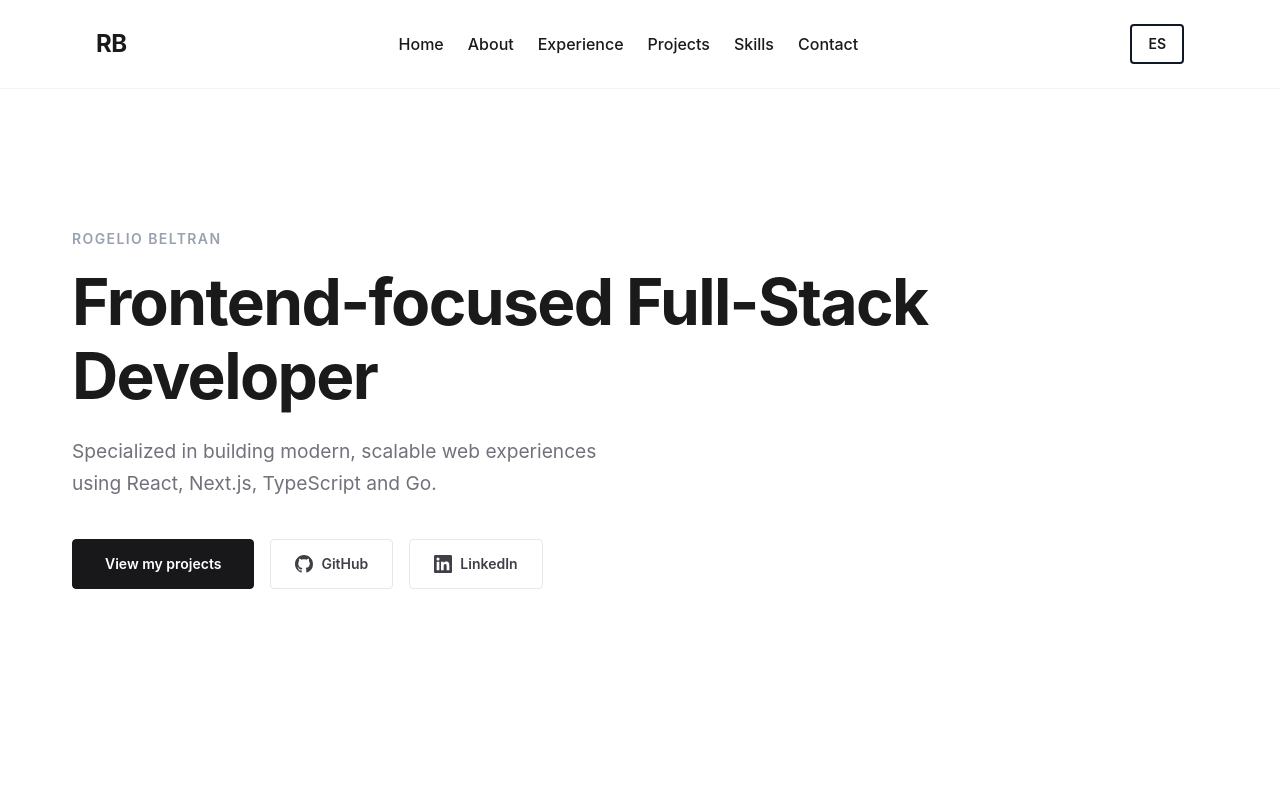
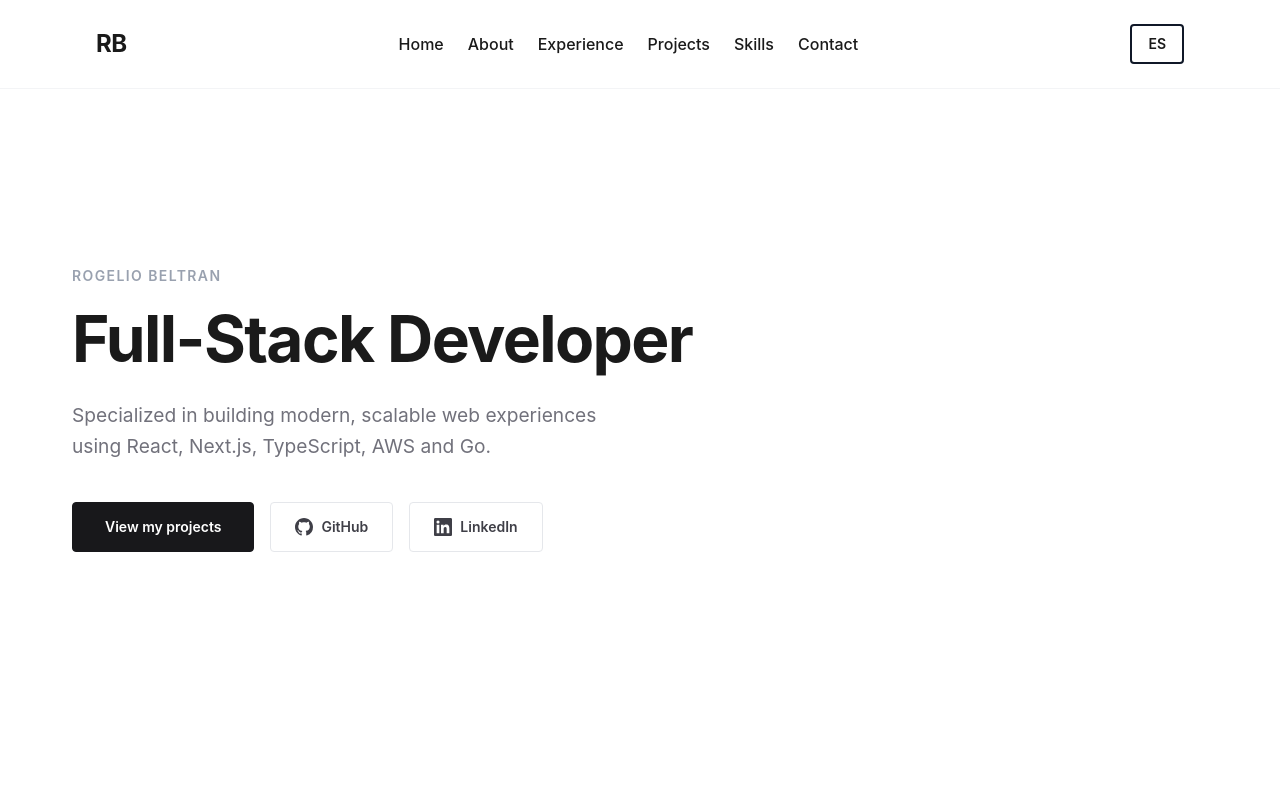
Before and after one commit to bonjourrog/2025-portfolio, a Next.js app: page / in a window 1280 px wide. Shown: the top 800 px of the page. Built offline with nearby package versions, Linux system fonts and the light colour scheme.

Commit message:
chore: change title

```diff
--- a/mocks/data/translation.ts
+++ b/mocks/data/translation.ts
@@ -2,8 +2,8 @@ export const translations = {
     en: {
         nav: ['Home', 'About', 'Experience', 'Projects', 'Skills', 'Contact'],
         hero: {
-            title: 'Frontend-focused Full-Stack Developer',
-            subtitle: 'Specialized in building modern, scalable web experiences using React, Next.js, TypeScript and Go.',
+            title: 'Full-Stack Developer',
+            subtitle: 'Specialized in building modern, scalable web experiences using React, Next.js, TypeScript, AWS and Go.',
             cta: 'View my projects'
         },
         about: {
```
